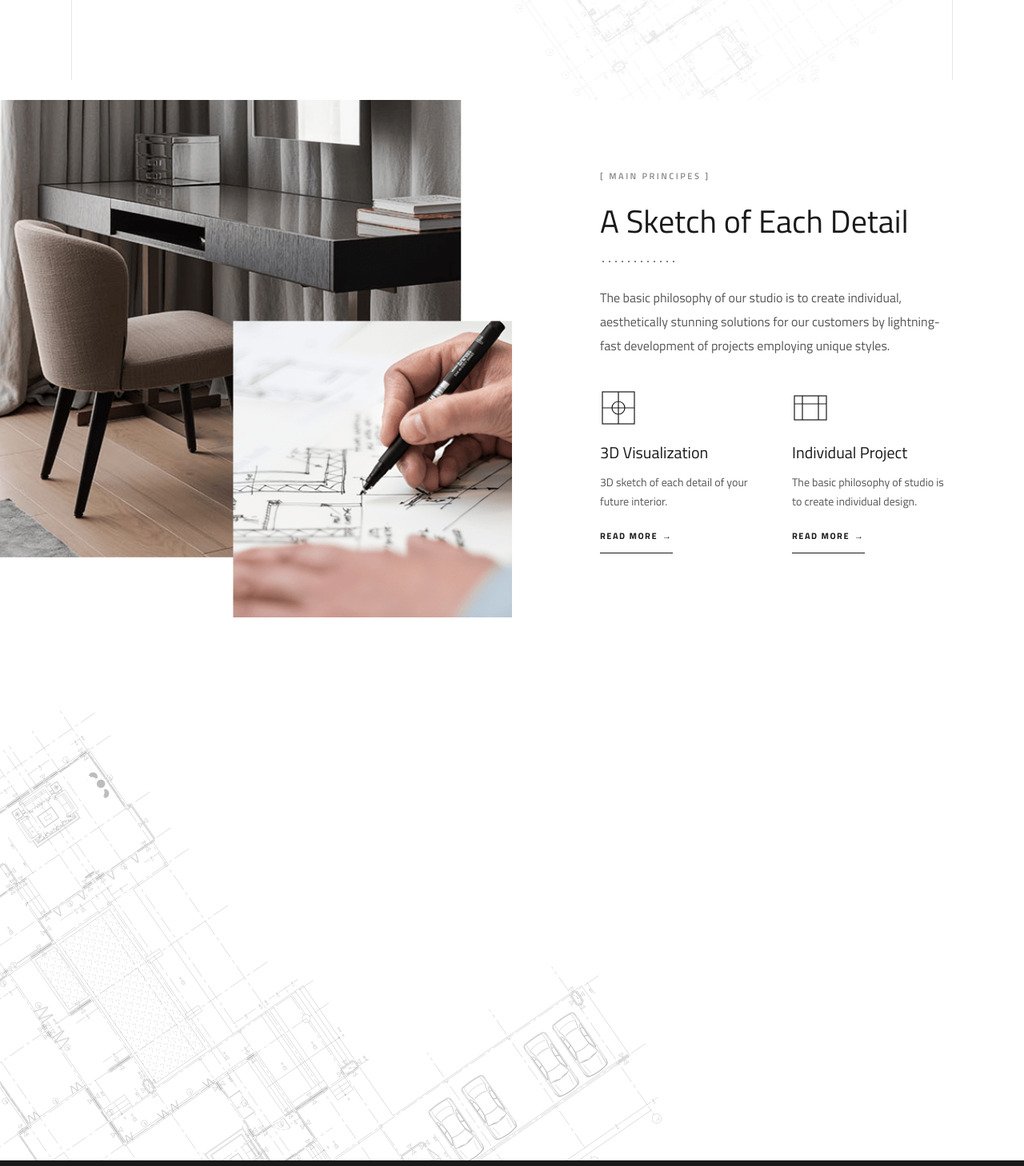
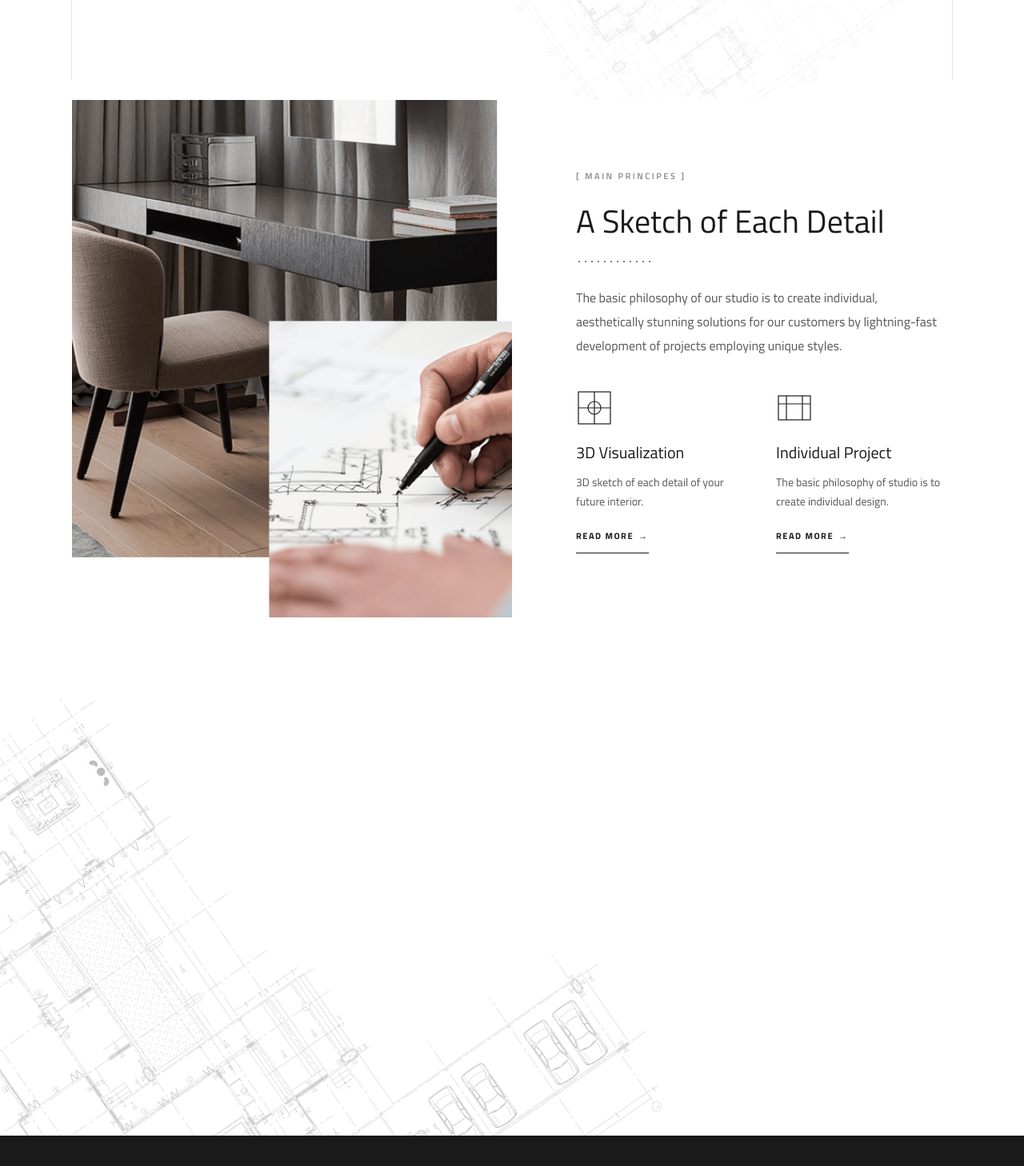
Before and after one commit to Kalandhar01/Siva_con, a Next.js app: page / in a window 1280 px wide. Shown: the part 700-2158 px from the top of the page at 80% size. Built offline with nearby package versions, Linux system fonts and the light colour scheme.

Commit message:
fix: align all section content flush between the side rails

```diff
--- a/src/components/About.tsx
+++ b/src/components/About.tsx
@@ -3,7 +3,7 @@ import Image from "next/image";
 export default function About() {
   return (
     <section id="about" className="relative py-0" style={{ background: "#ffffff" }}>
-      <div className="relative" style={{ maxWidth: 1440, margin: "0 auto" }}>
+      <div className="relative px-6 md:px-[90px]" style={{ maxWidth: "none", margin: "0 auto" }}>
         <div className="grid grid-cols-1 lg:grid-cols-2 gap-0">
           {/* Image (bleeds left) */}
           <div className="relative" style={{ minHeight: 611 }}>
@@ -21,7 +21,7 @@ export default function About() {
           <div
             data-reveal
             className="reveal px-6 lg:px-0 flex flex-col justify-center"
-            style={{ padding: "80px 90px 80px 110px" }}
+            style={{ padding: "80px 10px 80px 80px" }}
           >
             <span className="eyebrow">[ Main Principes ]</span>
             <h2 className="section-title" style={{ marginTop: 18, fontSize: 40 }}>
--- a/src/components/Blog.tsx
+++ b/src/components/Blog.tsx
@@ -16,7 +16,7 @@ export default function Blog() {
         backgroundBlendMode: "multiply",
       }}
     >
-      <div className="relative mx-auto" style={{ maxWidth: 1260, padding: "0 30px" }}>
+      <div className="relative mx-auto px-6 md:px-[90px]" style={{ maxWidth: "none" }}>
         <div className="flex flex-col md:flex-row md:items-end md:justify-between gap-6" data-reveal>
           <div className="reveal">
             <span className="eyebrow">[ Our Blog ]</span>
--- a/src/components/Pricing.tsx
+++ b/src/components/Pricing.tsx
@@ -7,7 +7,7 @@ export default function Pricing() {
       className="relative"
       style={{ background: "#ffffff", padding: "120px 0 100px" }}
     >
-      <div className="relative mx-auto" style={{ maxWidth: 1260, padding: "0 30px" }}>
+      <div className="relative mx-auto px-6 md:px-[90px]" style={{ maxWidth: "none" }}>
         <div className="text-center" data-reveal>
           <span className="eyebrow reveal">[ Pricing Plans ]</span>
           <h2 className="section-title reveal" style={{ marginTop: 18 }}>
--- a/src/components/Services.tsx
+++ b/src/components/Services.tsx
@@ -7,7 +7,7 @@ export default function Services() {
       className="relative"
       style={{ background: "#ffffff", padding: "120px 0 40px" }}
     >
-      <div className="relative mx-auto" style={{ maxWidth: 1260, padding: "0 30px" }}>
+      <div className="relative mx-auto px-6 md:px-[90px]" style={{ maxWidth: "none" }}>
         <div className="text-center" data-reveal>
           <span className="eyebrow reveal">[ Our Services ]</span>
           <h2 className="section-title reveal" style={{ marginTop: 18 }}>
--- a/src/components/Skills.tsx
+++ b/src/components/Skills.tsx
@@ -18,7 +18,7 @@ export default function Skills() {
         paddingBottom: 0,
       }}
     >
-      <div className="relative mx-auto" style={{ maxWidth: 1260, padding: "0 30px" }}>
+      <div className="relative mx-auto px-6 md:px-[90px]" style={{ maxWidth: "none" }}>
         <div className="grid grid-cols-1 lg:grid-cols-2 gap-10 items-start" data-reveal>
           <div className="reveal">
             <span className="eyebrow">[ Our Skills ]</span>
--- a/src/components/Stats.tsx
+++ b/src/components/Stats.tsx
@@ -53,7 +53,7 @@ export default function Stats() {
       className="relative w-full"
       style={{ background: "#ffffff", padding: "60px 0 80px" }}
     >
-      <div className="relative mx-auto" style={{ maxWidth: 1260, padding: "0 30px" }}>
+      <div className="relative mx-auto px-6 md:px-[90px]" style={{ maxWidth: "none" }}>
         <div className="grid grid-cols-2 lg:grid-cols-4 gap-6">
           {stats.map((s) => (
             <div key={s.label} className="text-center" data-reveal>
--- a/src/components/Testimonials.tsx
+++ b/src/components/Testimonials.tsx
@@ -32,7 +32,7 @@ export default function Testimonials() {
         opacity: 1,
       }}
     >
-      <div className="relative mx-auto" style={{ maxWidth: 1260, padding: "0 30px" }}>
+      <div className="relative mx-auto px-6 md:px-[90px]" style={{ maxWidth: "none" }}>
         <div className="grid grid-cols-1 lg:grid-cols-2 gap-10 items-center">
           <div />
           <div
```
